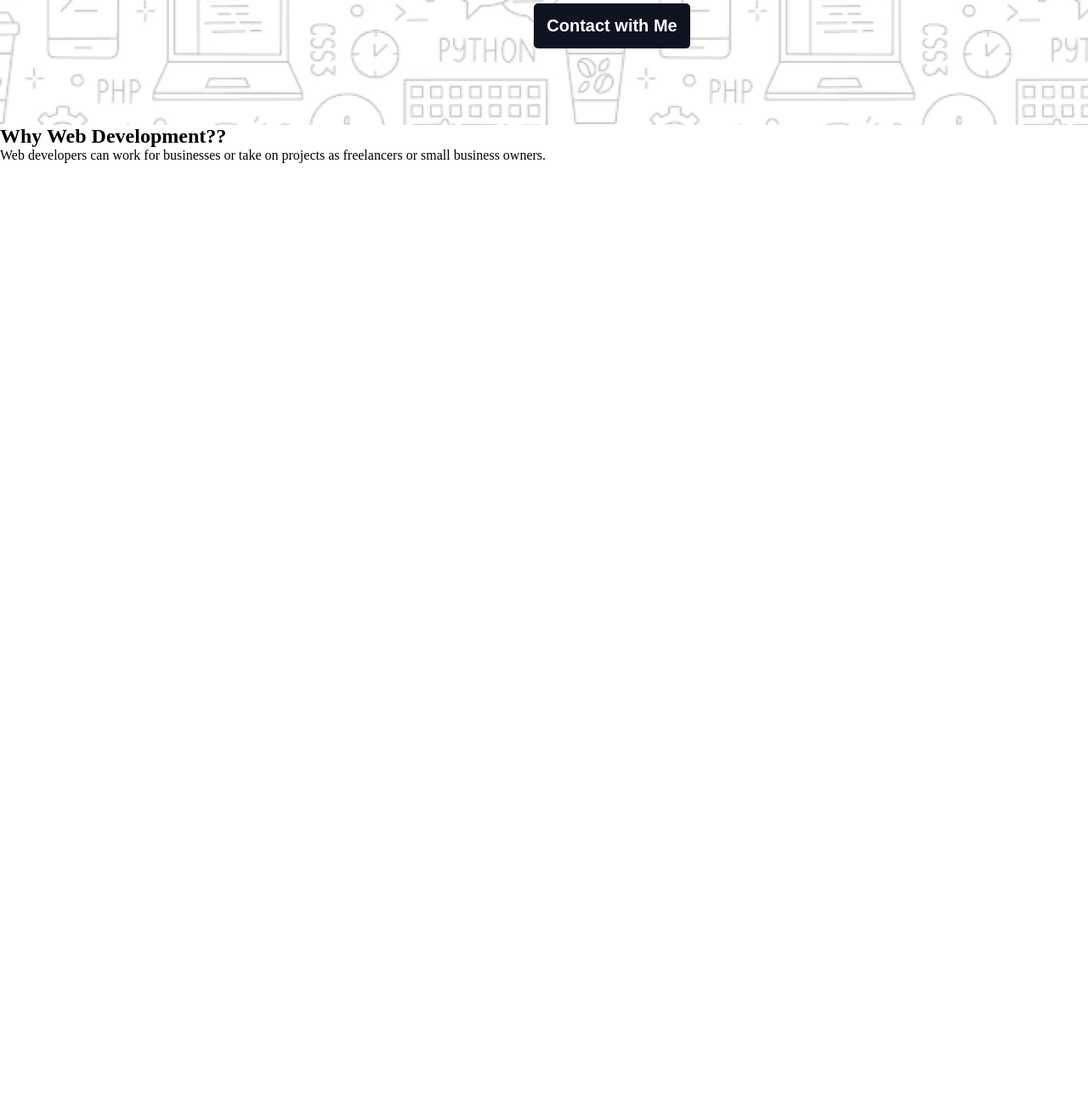
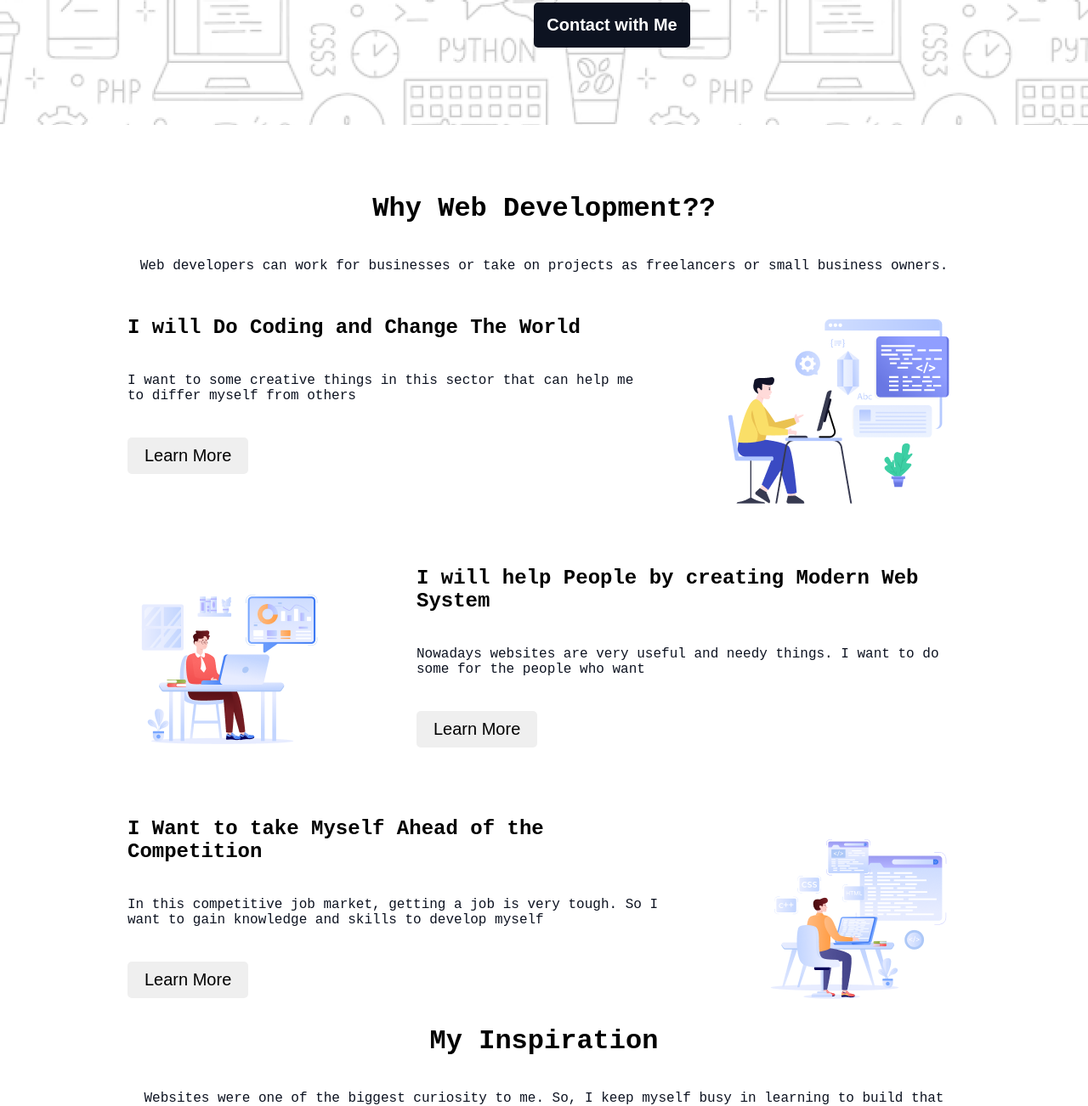
Before and after one commit to sabbirsolid/assignment-01, a plain HTML site: page index.html in a window 1280 px wide. Shown: the part 505-1807 px from the top of the page at 85% size. Before the commit the page ends 800 px from the top, so only its background shows below. Drawn offline with Linux system fonts and the light colour scheme; a web font is replaced by a local one.

Commit message:
added a section

```diff
--- a/index.html
+++ b/index.html
@@ -14,7 +14,7 @@
         <div class="header">
             <img class="header-img" src="assets/Group.png" alt="">
             <h1 class="header-title">I want to become a junior web Developer in next five months</h1>
-            <p class="header-description">In this journey I will learn many things and apply that in developing my skills. But it is not easy to learn new things and apply them</p>
+            <p class="general-paragraph">In this journey I will learn many things and apply that in developing my skills. But it is not easy to learn new things and apply them</p>
             <button class="contact-me">Contact with Me</button>
         </div>
     </header>
@@ -22,12 +22,46 @@
         <section class="why-dev">
             <div class="why-dev-title-info">
                 <h2 class="why-dev-title">Why Web Development??</h2>
-                <p class="why-dev-description">Web developers can work for businesses or take on projects as freelancers or small business owners.</p>
+                <p class="why-dev-description general-paragraph">Web developers can work for businesses or take on projects as freelancers or small business owners.</p>
             </div>
-            <div></div>
-            <div></div>
-            <div></div>
+            <div class="cause-1">
+                <div>
+                    <h1 class="cause-1-title">I will Do Coding and Change The World</h1>
+                    <p class="general-paragraph">I want to some creative things in this sector that can help me to differ myself from others</p>
+                    <a href="https://www.google.com" target="_blank"><button class="btn-why-dev">Learn More</button></a>
+                </div>
+                <div class="cause-1-img">
+                    <img src="assets/Layer_1.png" alt="">
+                </div>
+            </div>
+            <div class="cause-1">
+                <div class="cause-2-img">
+                    <img src="assets/Group 3.png" alt="">
+                </div>
+                <div>
+                    <h1 class="cause-2-title">I will help People by creating Modern Web System</h1>
+                    <p class="general-paragraph">Nowadays websites are very useful and needy things. I want to do some for the people who want</p>
+                    <a href="https://www.google.com" target="_blank"><button class="btn-why-dev">Learn More</button></a>
+                </div>
+            </div>
+            <div class="cause-1">
+                <div>
+                    <h1 class="cause-2-title">I Want to take Myself Ahead of the Competition</h1>
+                    <p class="general-paragraph">In this competitive job market, getting a job is very tough. So I want to gain knowledge and skills to develop myself</p>
+                    <a href="https://www.google.com" target="_blank"><button class="btn-why-dev">Learn More</button></a>
+                </div>
+                <div class="cause-2-img">
+                    <img src="assets/Group 4.png" alt="">
+                </div>
+            </div>
         </section>
+        <!-- section yt video -->
+         <section class="yt-video">
+            <div class="my-inspiration">
+                <h2 class="my-inspiration-title">My Inspiration</h2>
+                <p class="general-paragraph">Websites were one of the biggest curiosity to me. So, I keep myself busy in learning to build that</p>
+            </div>
+         </section>
     </main>
     <footer>
 
--- a/styles/style.css
+++ b/styles/style.css
@@ -1,7 +1,15 @@
 *{
     margin: 0px;
 }
-
+body{
+    font-family: "Azeret Mono", monospace;
+}
+/* shared styles */
+.general-paragraph{
+    margin-top: 40px;
+    color: #0D1321;
+    font-size: 16px;
+}
 /* header styles */
 .header{
     text-align: center;
@@ -18,11 +26,6 @@ header h1{
     font-size: 48px;
     font-weight: 800;
 }
-header p{
-    margin-top: 40px;
-    color: #0D1321;
-    font-size: 16px;
-}
 header button{
     margin-top: 40px;
     background-color: #0D1321;
@@ -33,3 +36,38 @@ header button{
     border-radius: 5px;
     border: none;
 }
+/* why development section */
+.why-dev{
+    margin-top: 80px;
+    margin-left: 150px;
+    margin-right: 150px;
+}
+.why-dev-title-info{
+    text-align: center;
+    margin-top: 50px;
+}
+.why-dev-title{
+    font-size: 32px;
+    font-weight: 800;
+}
+.cause-1{
+    margin-top: 50px;
+    display: flex;
+    gap: 100px;
+}
+.btn-why-dev{
+    margin-top: 40px;
+    padding: 10px 20px;
+    border: 3px;
+    border-radius: 5px;
+    font-size: 20px;
+    font-weight: 500;
+}
+/* yt video styles */
+.yt-video{
+    text-align: center;
+}
+.my-inspiration-title{
+    font-size: 32px;
+    font-weight: 800;
+}
```
